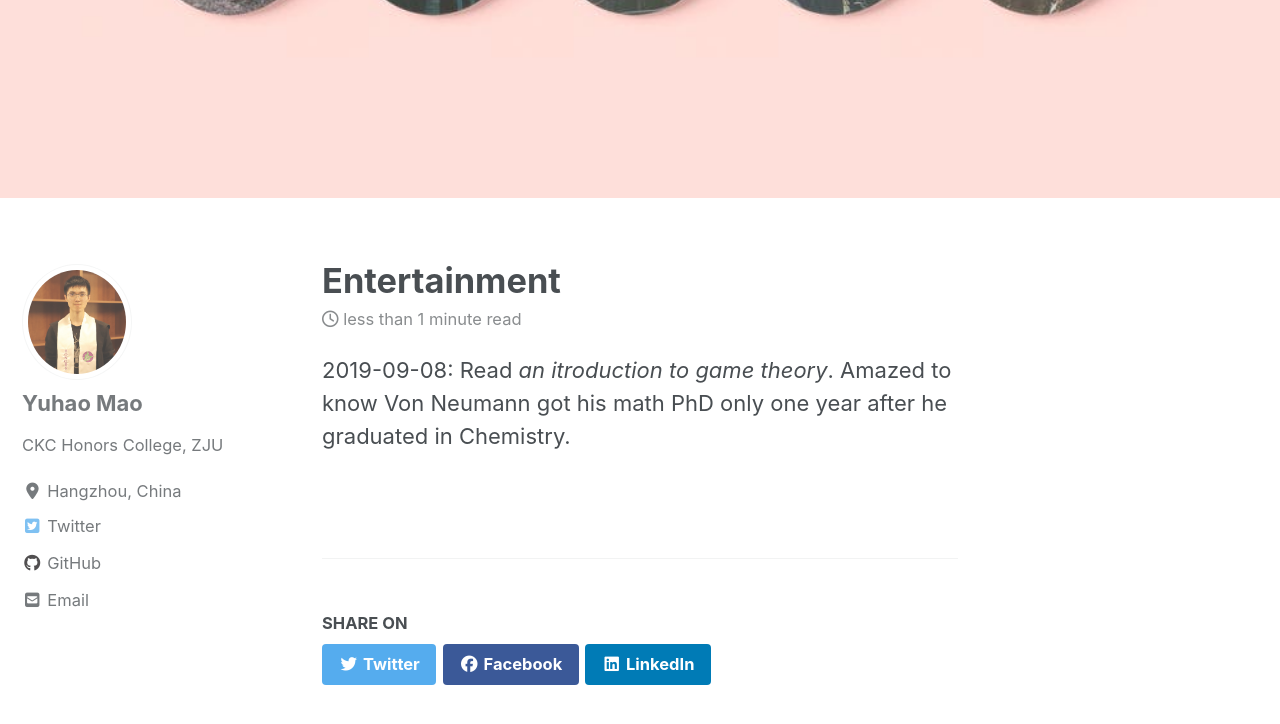
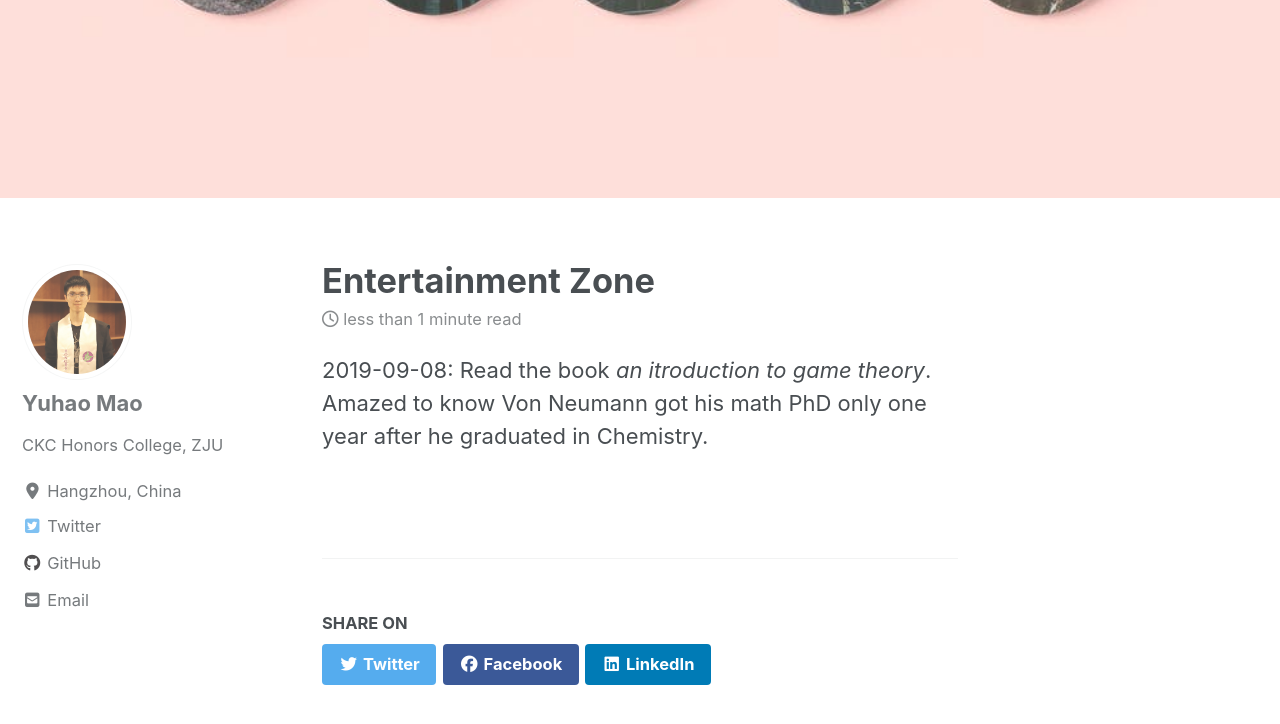
Before and after one commit to AlgebraLoveme/AlgebraLoveme.github.io, a Jekyll site: the page built from _pages/Entertainment.md, in a window 1280 px wide and 900 px high, scrolled down 851 px. Shown: the top 724 px of the window. Built offline with Jekyll 4.4.1, drawn with Linux system fonts in a browser that asks for light colours; cached includes are drawn as plain includes; nearby versions of some CDN libraries; some of the changed text lies outside the part shown.

Commit message:
update entertainment zone

```diff
--- a/_data/navigation.yml
+++ b/_data/navigation.yml
@@ -2,7 +2,7 @@
 main:
   - title: "About"
     url: /about/
-  - title: "Entertainment"
+  - title: "Entertainment Zone"
     url: /entertainment/
   # - title: "learning notes"
   #   url: /learning_notes/
--- a/_pages/Entertainment.md
+++ b/_pages/Entertainment.md
@@ -1,9 +1,9 @@
 ---
-title: "Entertainment"
+title: "Entertainment Zone"
 permalink: /entertainment/
 mathjax: "true"
 header:
     image: "/imgs/surfboard.jpg"
 ---
 
-2019-09-08: Read *an itroduction to game theory*. Amazed to know Von Neumann got his math PhD only one year after he graduated in Chemistry.
+2019-09-08: Read the book *an itroduction to game theory*. Amazed to know Von Neumann got his math PhD only one year after he graduated in Chemistry.
```
